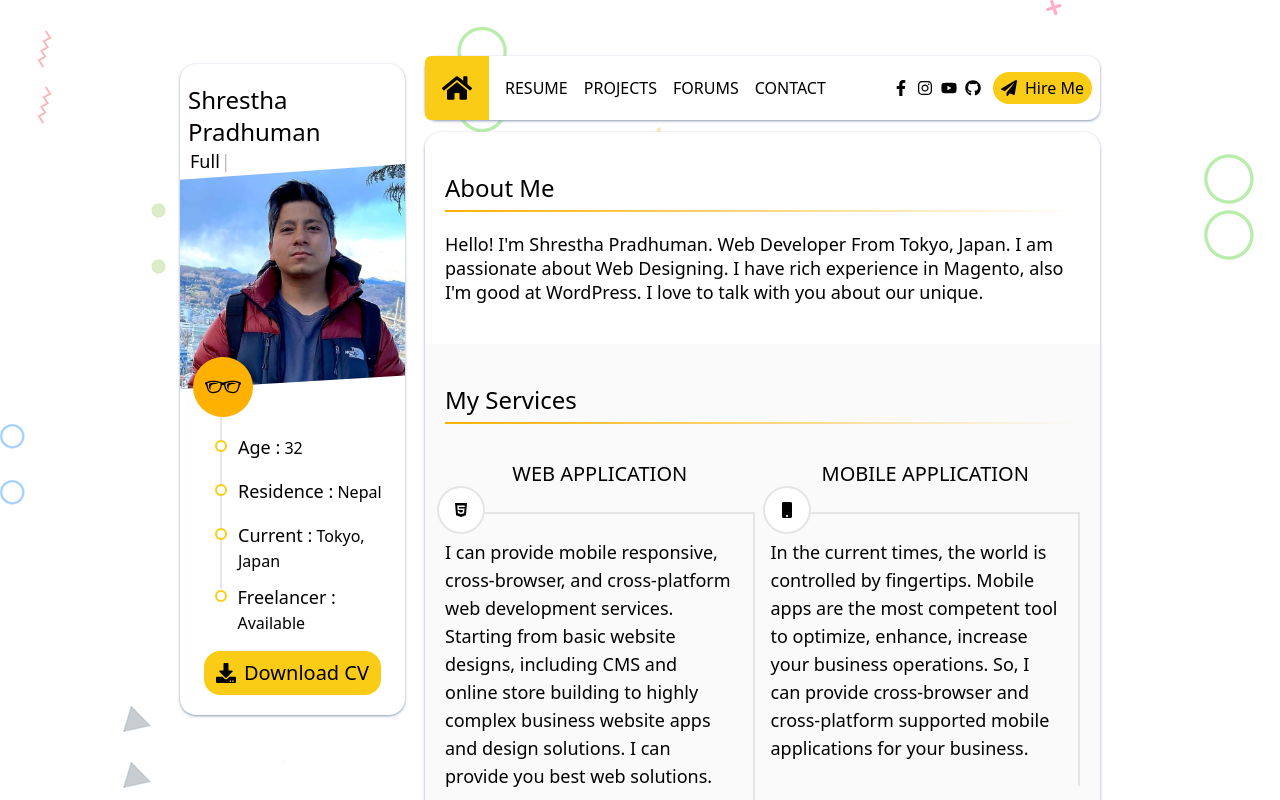
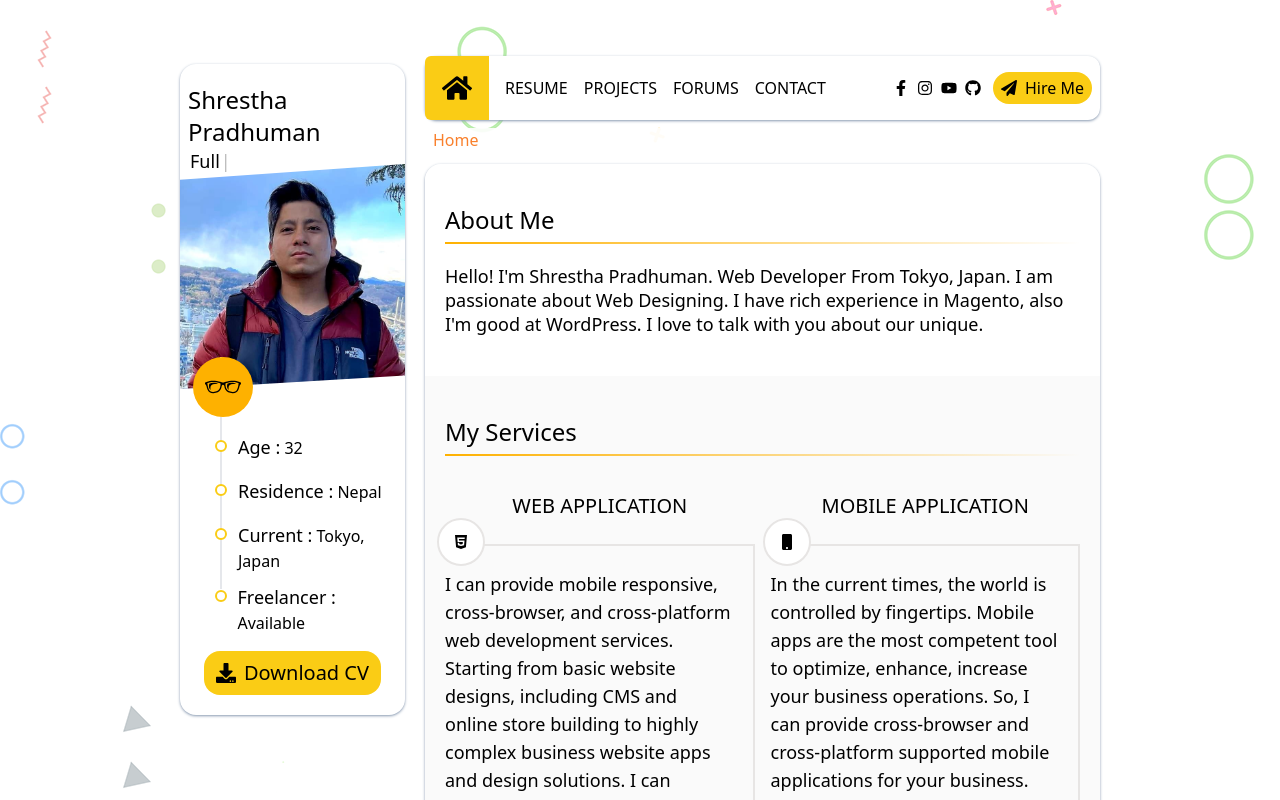
Before and after one commit to shresthapradhuman/nextjs-resume-portfolio, a Next.js app: page / in a window 1280 px wide. Shown: the top 800 px of the page. Built offline with nearby package versions, Linux system fonts and the light colour scheme.

Commit message:
breadcrumbs added

```diff
--- a/pages/_app.js
+++ b/pages/_app.js
@@ -6,11 +6,13 @@ import Footer from "../components/footer";
 import { useRouter } from "next/router";
 import { useEffect } from "react";
 import * as gtag from "../lib/gtag";
+import Link from "next/link";
 
 function MyApp({ Component, pageProps }) {
   const router = useRouter();
   let path = router.asPath;
   let pathCapitalize = [];
+  let breadcrumbs = path.replace("/", "").split("/");
   if (path.replace("/", "") !== "") {
     let pathArray = path.replace("/", "").split("/");
     pathArray.map((item) => {
@@ -41,6 +43,25 @@ function MyApp({ Component, pageProps }) {
         </aside>
         <main className="lg:basis-8/12 lg:ml-5 xl:basis-9/12">
           <Header />
+          <div className="my-2 opacity-90 bg-white px-2">
+            <Link href="/">
+              <a
+                className={`capitalize ${path == "/" ? "text-orange-500" : ""}`}
+              >
+                home
+              </a>
+            </Link>
+            {breadcrumbs.map((item, key) => (
+              <Link
+                href={`/${key > 0 ? breadcrumbs[key - 1] + "/" : ""}${item}`}
+                key={key}
+              >
+                <a className=" capitalize last:text-orange-500">{`${
+                  item !== "" ? " /" : ""
+                } ${item}`}</a>
+              </Link>
+            ))}
+          </div>
           <Component {...pageProps} />
           <Footer />
         </main>
```
